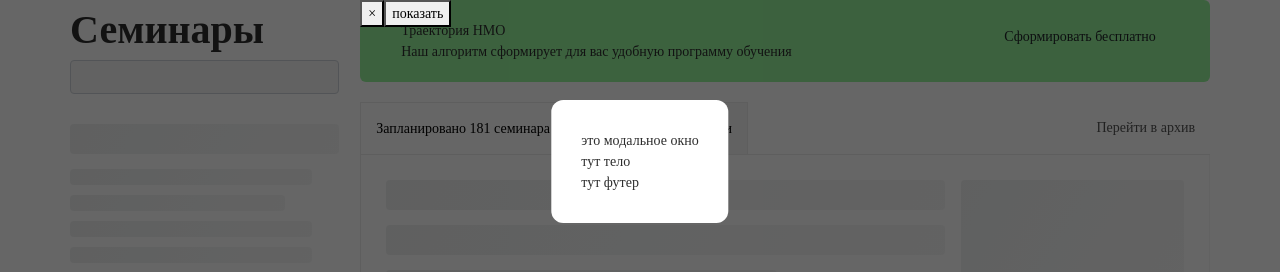
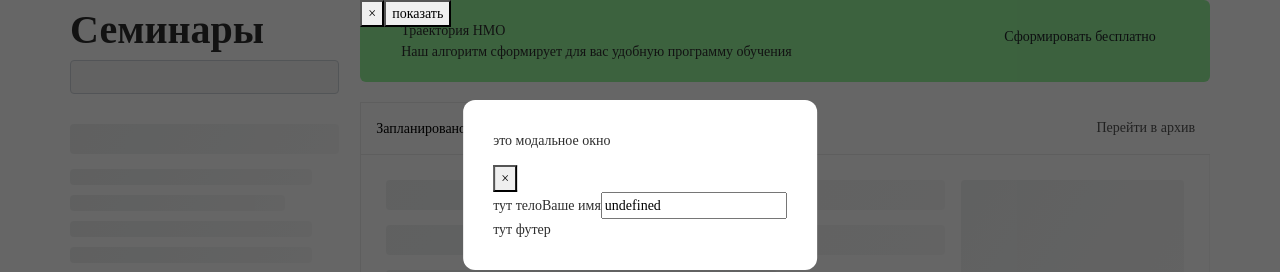
Before and after one commit to MrRedHand/Medobr-seminars-page, a React (Create React App) app: page / in a window 1280 px wide. Shown: the top 272 px of the page. Built offline with nearby package versions, Linux system fonts and the light colour scheme.

Commit message:
Добавлен инупт

```diff
--- a/src/components/Modal/Modal.jsx
+++ b/src/components/Modal/Modal.jsx
@@ -1,5 +1,6 @@
 import React, { useEffect, useState } from 'react';
 import st from './modal.module.css';
+import Input from '../input/input';
 
 const Modal = (props) => {
 
@@ -56,10 +57,13 @@ const Modal = (props) => {
         <section className={`${st.modal} ${current.active === true ? st.show : st.hide}`}>
             <div className={st.modal__content}>
                 <div className="modal__header">
-                    {props.children}
+                    <p>{props.children}</p>
+
+                    <button onClick={() => closeModal()}>&times;</button>
                 </div>
                 <div className="modal__body">
                     тут тело
+                    <Input type='text' spanDescription='Ваше имя'/>
                 </div>
                 <div className="modal__footer">
                     тут футер
--- a/src/components/Modal/modal.module.css
+++ b/src/components/Modal/modal.module.css
@@ -5,17 +5,17 @@
     background-color: rgba(0,0,0,.6);
     left: 0;
     top: 0;
-    transition: opacity ease-in 0.12s;
+    transition: all ease-in 0.12s;
+}
+
+.modal.show {
+    visibility: visible;
+    opacity: 1;
 }
 
 .modal.hide {
     visibility: hidden;
     opacity: 0;
-}
-
-.modal.show {
-    visibility: visible;
-    opacity: 1;
 }
 
 .modal__content {
--- /dev/null
+++ b/src/components/input/input.jsx
@@ -0,0 +1,33 @@
+import React from 'react'
+import PropTypes from 'prop-types';
+import st from './input.module.css'
+
+const Input = (props) => {
+    return (
+        <label className={`${props.labelClass}`}>
+            <span
+                className={`${props.spanClass}`}>
+                    {props.spanDescription}
+            </span>
+            <input
+                className={`${props.inputClass}`}
+                placeholder={`${props.placeholder}`}
+                type={`${props.type}`}
+                name={`${props.name}`}
+                value={`${props.value}`} />
+        </label>
+    )
+}
+
+Input.propTypes = {
+    labelClass: PropTypes.string,
+    spanClass: PropTypes.string,
+    inputClass: PropTypes.string,
+    spanDescription: PropTypes.string,
+    placeholder: PropTypes.string,
+    type: PropTypes.string,
+    name: PropTypes.string,
+    value: PropTypes.string,
+}
+
+export default Input
```
Also changed, not shown: src/components/input/input.module.css (added).
